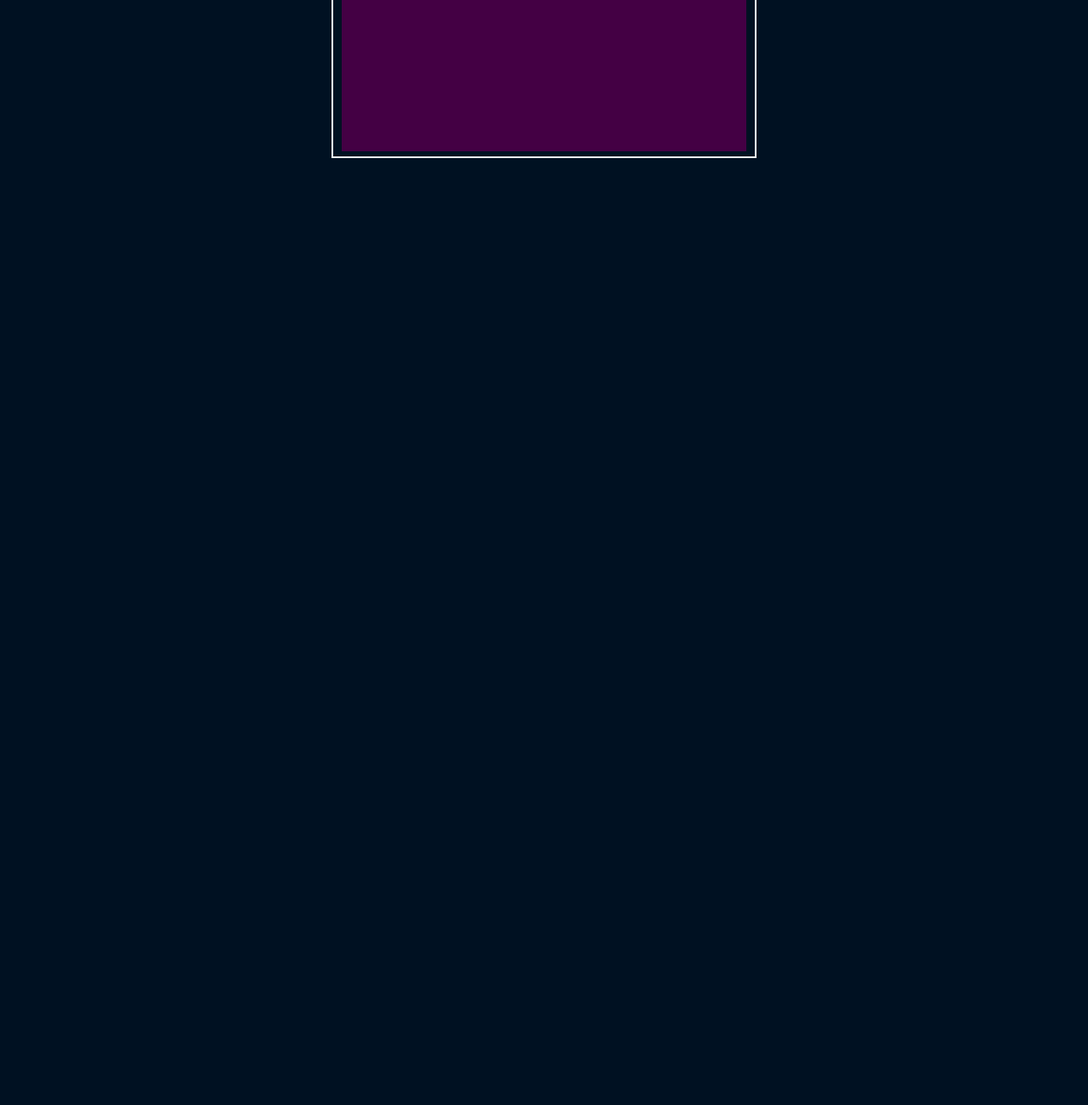
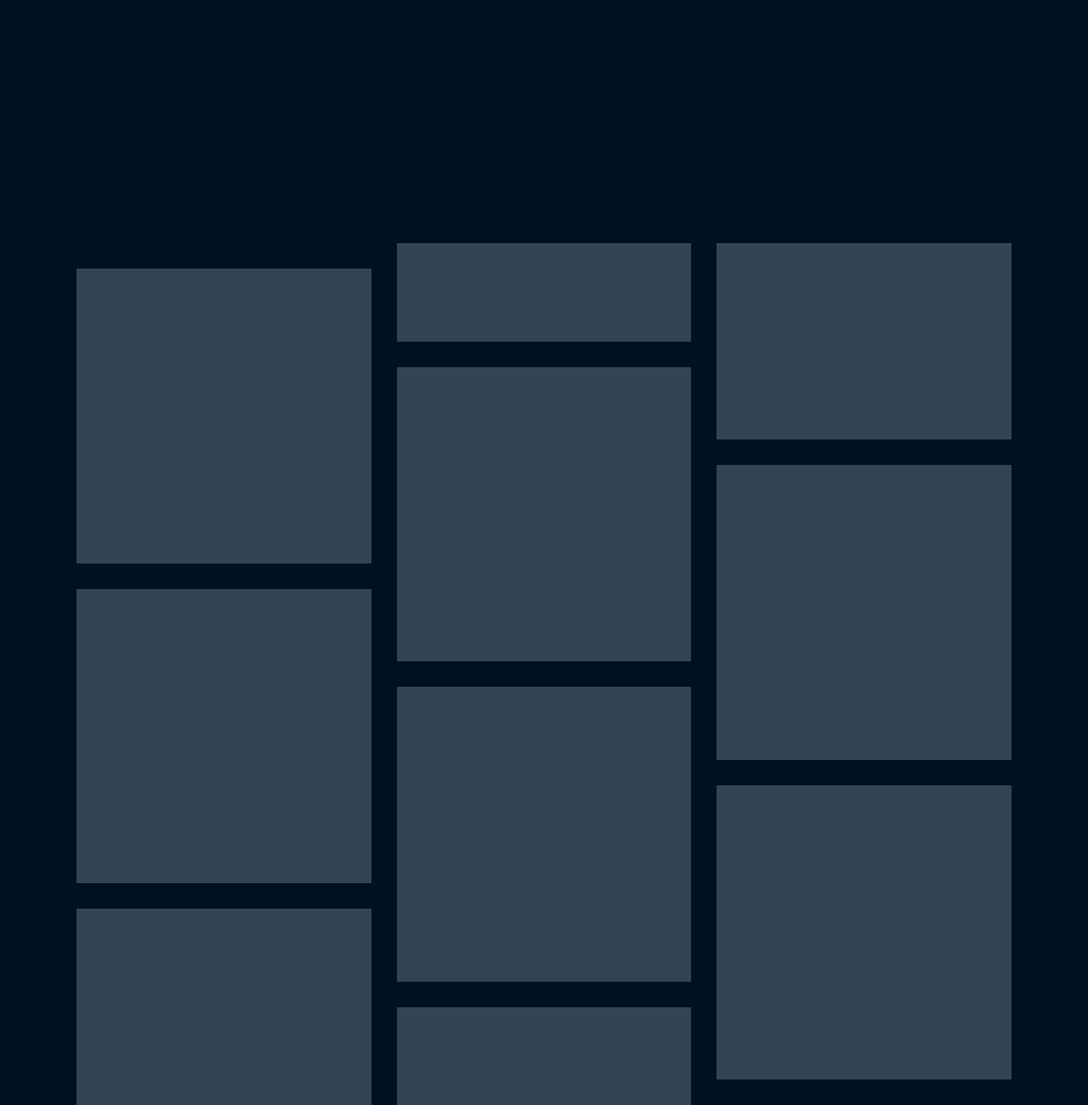
Before and after one commit to dave-sommerville/ds-creations, a plain HTML site: page index.html in a window 1280 px wide. Shown: the part 1214-2514 px from the top of the page at 85% size. Before the commit the page ends 1500 px from the top, so only its background shows below. Drawn offline with Linux system fonts and the light colour scheme; a web font is replaced by a local one.

Commit message:
Content body columns set

```diff
--- a/index.html
+++ b/index.html
@@ -28,10 +28,10 @@
     <div class="cityscape layer2"></div>
     <div class="cityscape layer3"></div>
   </header>
-	<main class="flex f-col wrapper">
+	<main class="flex f-col container">
 
     <!--    SNAPPY ALBUM TEMPLATE  -->
-    <section class="snappy-album">
+    <section class="snappy-album hidden">
       <button class="arrow left y-album-left">&lt;</button>
       <div class="content-wrapper">
         <div class="box"></div>
@@ -42,6 +42,17 @@
       <button class="arrow right y-album-right">&gt;</button>
     </section>
 
+    <section class="content-stream">
+       <div class="filler"></div>
+       <div class="filler"></div>
+       <div class="filler"></div>
+       <div class="filler"></div>
+       <div class="filler"></div>
+       <div class="filler"></div>
+       <div class="filler"></div>
+       <div class="filler"></div>
+
+      </section>
 	</main>
 	<footer>
 	</footer>
--- a/src/css/style.css
+++ b/src/css/style.css
@@ -1,4 +1,10 @@
 @charset "utf-8";
+/*
+  - Responsiveness needed on snap container
+  - Responsiveness needed on background cityscape
+
+*/
+
 /*-------------------------------------->
 Local Utils
 <--------------------------------------*/
@@ -108,7 +114,7 @@ HERO BANNER - PARALLAX
 }
 
 /*-------------------------------------->
-SNAP Y AXIS ALBUM TEMPLATE
+  Snap Y axis album template
 <--------------------------------------*/
 
 .snappy-album {
@@ -179,9 +185,31 @@ SNAP Y AXIS ALBUM TEMPLATE
   background-color: rgba(0, 0, 0, 0.7);
 }
 
+/*-------------------------------------->
+  Content Stream
+<--------------------------------------*/
+
+.content-stream {
+  columns: 280px 3;
+  column-gap: 30px;
+}
+
+.full-width {
+  column-span: all;
+}
+.no-break {
+  break-inside: avoid;
+}
+
+.filler {
+  width: 100%;
+  aspect-ratio: 1 / 1;
+  background-color: #345;
+  margin: 30px 0;
+}
 
 /*-------------------------------------->
-Experimental "Cracks" illusion
+  Experimental "Cracks" illusion
 <--------------------------------------*/
 :root {
 	--cracks-w: 500px;
```
